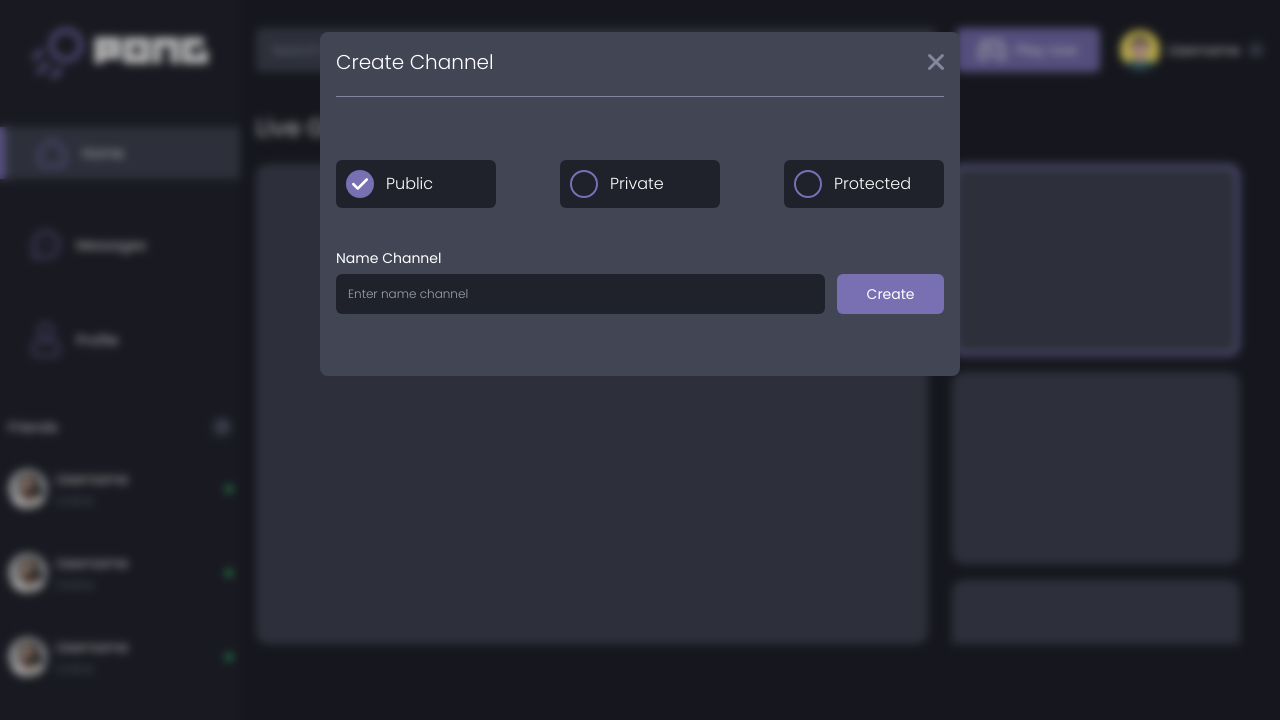
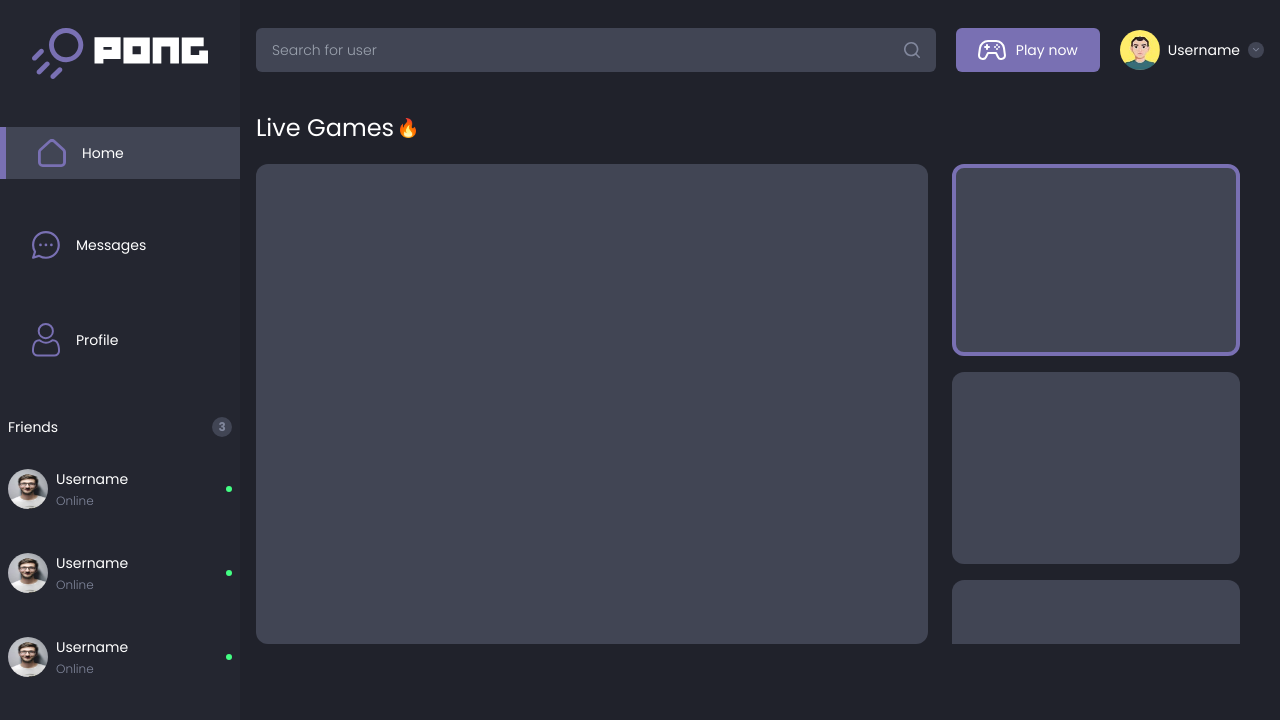
Before and after one commit to DNightOwl/42-ft-transcendence, a React (Create React App) app: page /Messages in a window 1280 px wide. Shown: the top 720 px of the page. Built offline with nearby package versions, Linux system fonts and the light colour scheme.

Commit message:
remove modal in navigation

```diff
--- a/src/components/Items/Navigation/Navigation.tsx
+++ b/src/components/Items/Navigation/Navigation.tsx
@@ -5,7 +5,7 @@ import { useLocation } from "react-router-dom";
 import { dataChat } from "../../../Data";
 import { Modal, ModalHeader, ModalBody } from "../Modal";
 import SettingsBody from "../SettingsBody";
-import CreateChannelBody from '../CreateChannelBody'
+//import CreateChannelBody from '../CreateChannelBody'
 
 interface typeprops {
   chatState: any;
@@ -57,12 +57,18 @@ export default function Navigation({
           </ModalBody>
         </Modal>
       ) : null}
-      <Modal edit="modal">
+{
+  /*
+  }      <Modal edit="modal">
         <ModalHeader>Create Channel</ModalHeader>
         <ModalBody>
           <CreateChannelBody />
         </ModalBody>
       </Modal>
+  */
+
+}
+
     </React.Fragment>
   );
 }
```
